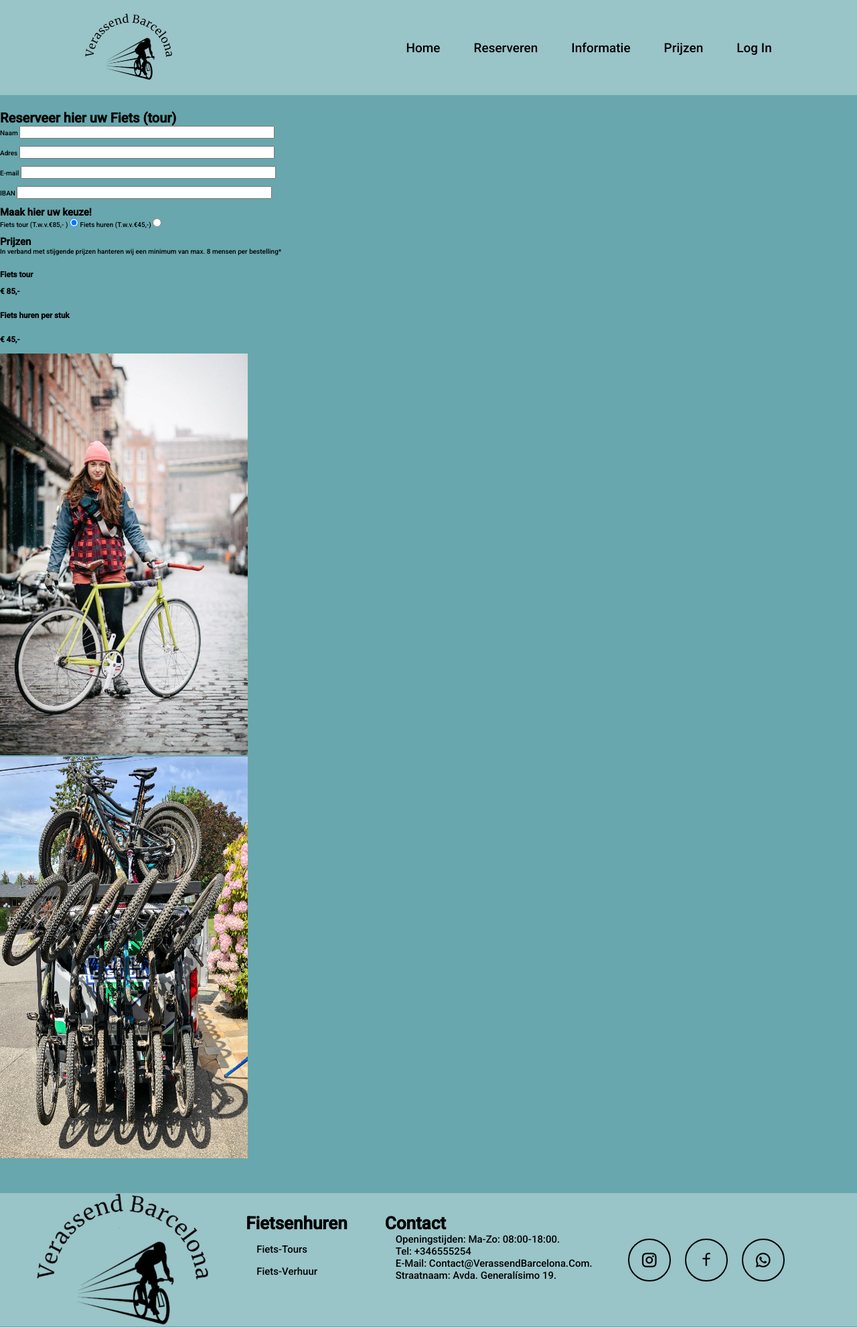
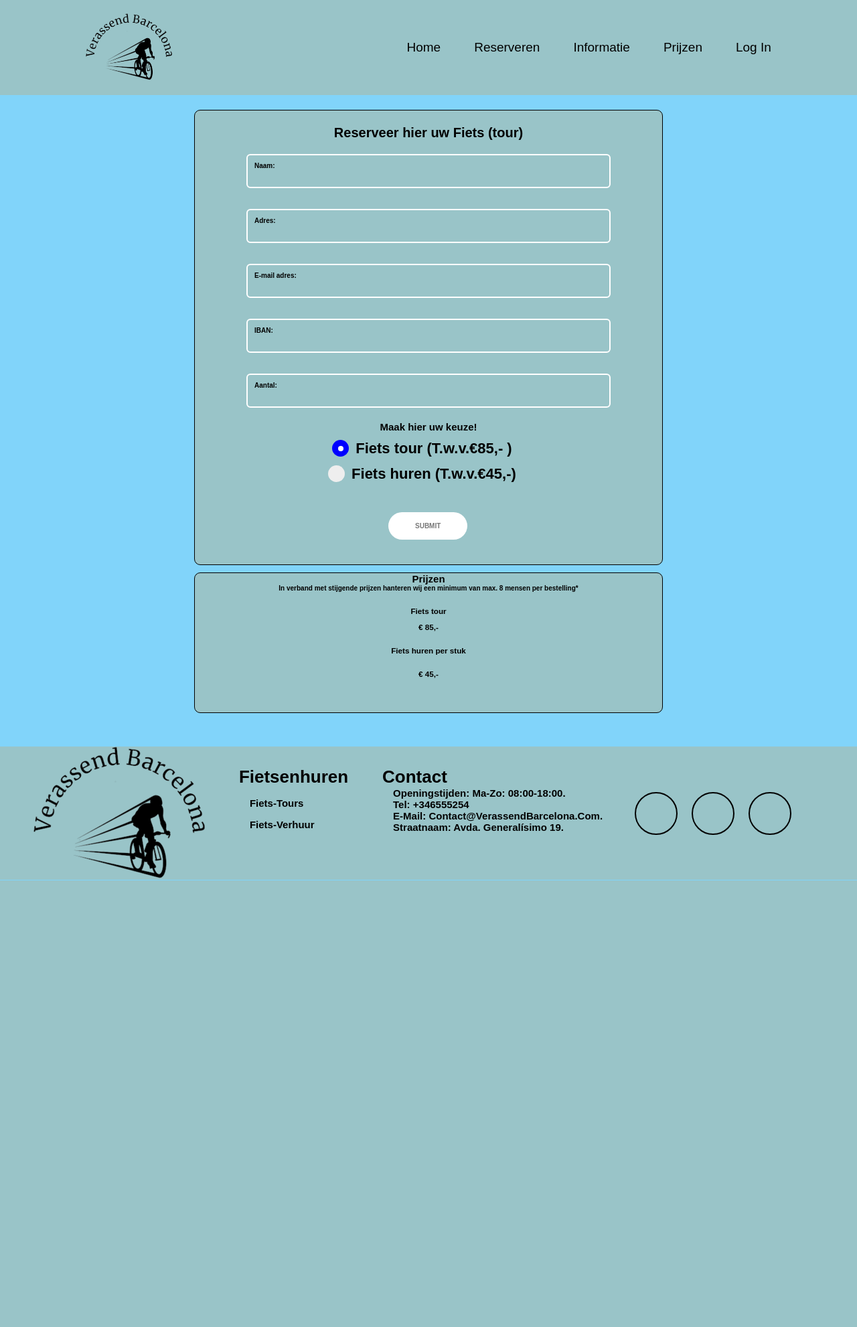
Before and after one commit to MohammedAli996/BP-Verassend-Barcelona, a PHP site: page /reservatie.php in a window 1280 px wide. Shown: the whole page at 67% size. After the commit the page ends 1315 px from the top, so only its background shows below. Run offline with PHP 8.4, Linux system fonts and the light colour scheme.

Commit message:
Add files via upload

```diff
--- a/reservatie.php
+++ b/reservatie.php
@@ -1,3 +1,5 @@
+
+
 <!DOCTYPE html>
 <html>
 
@@ -9,8 +11,8 @@
     <link rel="stylesheet" href="./css/nav-footer.css" />
     <!----css link skin color----->
     <link rel="stylesheet" href="./skin/color-1.css">
-    <!-- Font icons pulled from remix icon CDN (Content delivery network) -->
-    <link href="https://cdn.jsdelivr.net/npm/remixicon@2.5.0/fonts/remixicon.css" rel="stylesheet">
+    <!--font awesome -->
+    <link rel="stylesheet" href="https://cdnjs.cloudflare.com/ajax/libs/font-awesome/4.7.0/css/font-awesome.min.css">
     <title>Verassend Barcelona</title>
     <?php
             require_once 'layout.php';
@@ -24,59 +26,323 @@
             $layout->getNavbarHead("");
         ?>
     <!-- navigation menu end  -->
+<html>
 
+    <style>
+     .rent {
+         position: relative;
+         display: flex;
+         justify-content: center;
+         align-items: center;
+     }
+     .box1 {
+         display: flex;
+         position: relative;
+         border-radius: 9px;
+         border-width: 1px;
+         border-style: solid;
+         text-align: center;
+         width: 700px;
+         height: 680px;
+         flex-direction: column;
+         background-color:var(--skin-color-nav-footer);
+         align-items: center;
+         margin: auto;
+
+
+     }
+
+     .box2 {
+         display: flex;
+         position: relative;
+         border-radius: 9px;
+         border-width: 1px;
+         border-style: solid;
+         text-align: center;
+         width: 700px;
+         height: 210px;
+         flex-direction: column;
+         background-color:var(--skin-color-nav-footer);
+         align-items: center;
+         margin: auto;
+
+
+
+     }
+
+.container1 {
+  display: block;
+  position: relative;
+  padding-left: 35px;
+  margin-bottom: 12px;
+  cursor: pointer;
+  font-size: 22px;
+  -webkit-user-select: none;
+  -moz-user-select: none;
+  -ms-user-select: none;
+  user-select: none;
+}
+.container1 input {
+  position: relative;
+  opacity: 0;
+  cursor: pointer;
+}
+.checkmark {
+  position: absolute;
+  top: 0;
+  left: 0;
+  height: 25px;
+  width: 25px;
+  background-color: #eee;
+  border-radius: 50%;
+}
+.container1:hover input ~ .checkmark {
+  background-color: #ccc;
+}
+.container1 input:checked ~ .checkmark {
+  background-color: blue;
+}
+
+.checkmark:after {
+  content: "";
+  position: absolute;
+  display: none;
+}
+
+.container1 input:checked ~ .checkmark:after {
+  display: block;
+}
+
+.container1 .checkmark:after {
+ 	top: 9px;
+	left: 9px;
+	width: 8px;
+	height: 8px;
+	border-radius: 50%;
+	background: white;
+}
+
+.input-group {
+   position:relative;
+   text-align: center;
+}
+.input-group2 {
+   position:relative;
+   text-align: center;
+   margin-top: 5%;
+}
+.input-group3 {
+   position:relative;
+   text-align: center;
+   margin-top: 5%;
+}
+.input-group4 {
+   position:relative;
+   text-align: center;
+   margin-top: 5%;
+}
+
+.input-group5 {
+   position:relative;
+   text-align: center;
+   margin-top: 5%;
+}
+.input{
+
+    display: grid;
+   width: 540px;
+   grid-template-columns: 120px 120px 120px;
+   align-items: start;
+   justify-content: space-between;
+    flex-direction: column;
+   padding:18px;
+   border:none;
+
+   border-radius:4px;
+   font:inherit;
+   color:#fff;
+   background-color:transparent;
+   outline:2px solid #fff;
+
+}
+.input-label {
+   position:absolute;
+   top:0;
+   left:0;
+  transform:translate(10px,10px);
+   transition:transform .25s;
+
+}
+input:focus+.input-label,
+input:valid+.input-label{
+   transform: translate(10px,-14px)scale(1.5);
+   color:black;
+   padding-inline:5px;
+  background-color: transparent;
+
+   }
+.input:is(:focus, :valid) {
+   outline-color:black;
+}
+
+.submit {
+
+
+
+
+
+}
+body {
+    font-family: sans-serif;
+    background-color: #81d4fa;
+    font-weight: bold;
+}
+
+.text-box {
+    margin-left: -120px;
+   margin-top: 10px;
+   z-index: 4;
+
+}
+
+.btn:link,
+.btn:visited {
+    text-transform: uppercase;
+    text-decoration: none;
+    padding: 15px 40px;
+    display: inline-block;
+    border-radius: 100px;
+    transition: all .2s;
+    position: absolute;
+}
+
+.btn:hover {
+    transform: translateY(-3px);
+    box-shadow: 0 10px 20px rgba(0, 0, 0, 0.2);
+}
+
+.btn:active {
+    transform: translateY(-1px);
+    box-shadow: 0 5px 10px rgba(0, 0, 0, 0.2);
+}
+
+.btn-white {
+    background-color: #fff;
+    color: #777;
+}
+
+.btn::after {
+    content: "";
+    display: inline-block;
+    height: 100%;
+    width: 100%;
+    border-radius: 100px;
+    position: absolute;
+    top: 0;
+    left: 0;
+    z-index: -1;
+    transition: all .4s;
+}
+
+.btn-white::after {
+    background-color: var();
+}
+
+.btn:hover::after {
+    transform: scaleX(1.4) scaleY(1.6);
+    opacity: 0;
+}
+
+.btn-animated {
+    animation: moveInBottom 5s ease-out;
+    animation-fill-mode: backwards;
+}
+
+@keyframes moveInBottom {
+    0% {
+        opacity: 0;
+        transform: translateY(30px);
+    }
+
+    100% {
+        opacity: 1;
+        transform: translateY(0px);
+    }
+}
+
+
+    </style>
     </head>
-
     <body>
     <div class="rent">
         <br><br>
     </div>
-        <div class="box1">
-            <h1>
+
+    <div class="box1"><br><br><h1>
             Reserveer hier uw Fiets (tour)
-            </h1>
-            <label for="lname">Naam </label>
-            <input type="text" id="lname" name="lname" value=" " size="45"><br><br>
+<div class="inputbg">
+    </h1><br><br>
+    <div class="input-group">
+    <form action=" ">
+     <div><input type="text"id="name"required class="input">
+     <label for="name"class="input-label">Naam:  </label></div>
+</div>
+<div class="input-group2">
+      <div>  <input type="text"id="name"required class="input">
+        <label for="name"class="input-label">Adres:  </label></div>
+</div>
 
-            <label for="lname">Adres </label>
-            <input type="text" id="lname" name="lname" value=" " size="45"><br><br>
+<div class="input-group3">
+     <input type="text"id="name"required class="input">
+     <label for="name"class="input-label">E-mail adres:  </label>
+</div>
+     <div class="input-group4">
+     <input type="text"id="iban"required class="input">
+     <label for="iban"class="input-label">IBAN:  </label>
+</div>
+     <div class="input-group5">
+     <input type="text"id="aantal"required class="input">
+     <label for="aantal"class="input-label">Aantal:  </label>
+</div><br><br>
 
-            <label for="lname">E-mail </label>
-            <input type="text" id="lname" name="lname" value=" " size="45"><br><br>
-
-            <label for="lname">IBAN </label>
-            <input type="text" id="lname" name="lname" value=" " size="45"><br><br>
-
-
-            <h2> Maak hier uw keuze! </h2>
-            <label class="container">Fiets tour (T.w.v.€85,- )
+    <h2> Maak hier uw keuze! </h2><br>
+    <label class="container1">Fiets tour (T.w.v.€85,- )
   <input type="radio" checked="checked" name="radio">
   <span class="checkmark"></span>
 </label>
-            <label class="container">Fiets huren (T.w.v.€45,-)
+<label class="container1">Fiets huren (T.w.v.€45,-)
   <input type="radio" name="radio">
   <span class="checkmark"></span>
 </label>
+  </form><br><br>
 
 
+<div class="text-box">
+    <a href="#" class="btn btn-white btn-        animate">Submit</a>
 </div>
+
+
+</form>
+
+ </div>
+
+ </div>
+
+
 <br>
     <div class="box2">
         <h2>Prijzen </h2>
         <p>In verband met stijgende prijzen hanteren wij een minimum van max. 8 mensen per bestelling* </p><br><br>
-            <h3>Fiets tour </h3><br>
+        <h3>Fiets tour  </h3><br>
         <h3>€ 85,- </h3><br><br>
 
         <h3> Fiets huren per stuk </h3><br><br>
         <h3>€ 45,- <h3><br>
 
     </div>
-        <div class="img">
-            <img src="bikeride.jpg" alt="bikeride" height="600" width="370">
-        </div>
-        <div class="img2">
-            <img src="bikerack.jpeg" alt="bikerack" height="600" width="370">
-        </div>
+
+
+
     <!-- Footer Contact start -->
     <?php
             $layout->getNavbarFoot("");
```
Lines whose indentation alone changed are shown as unchanged.
